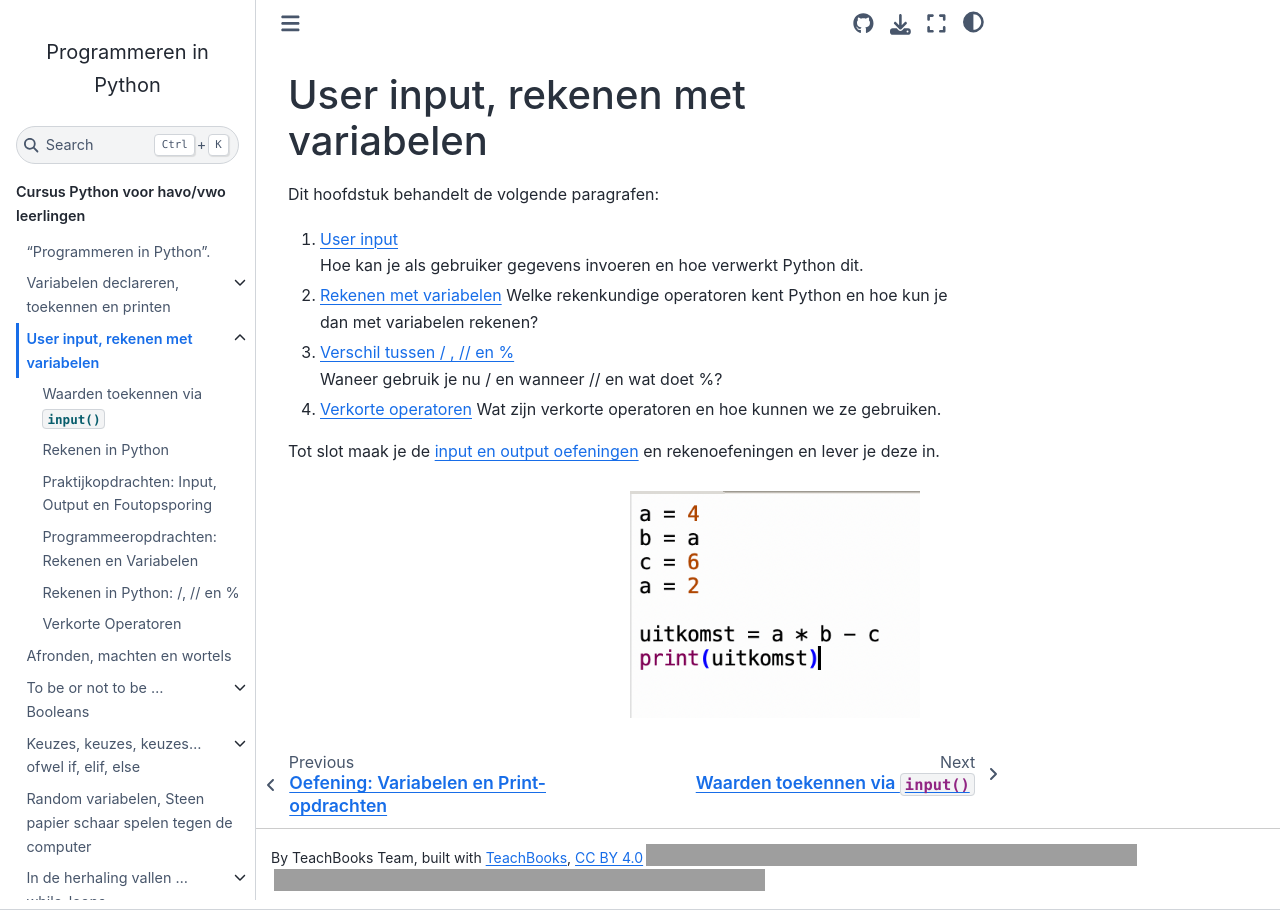
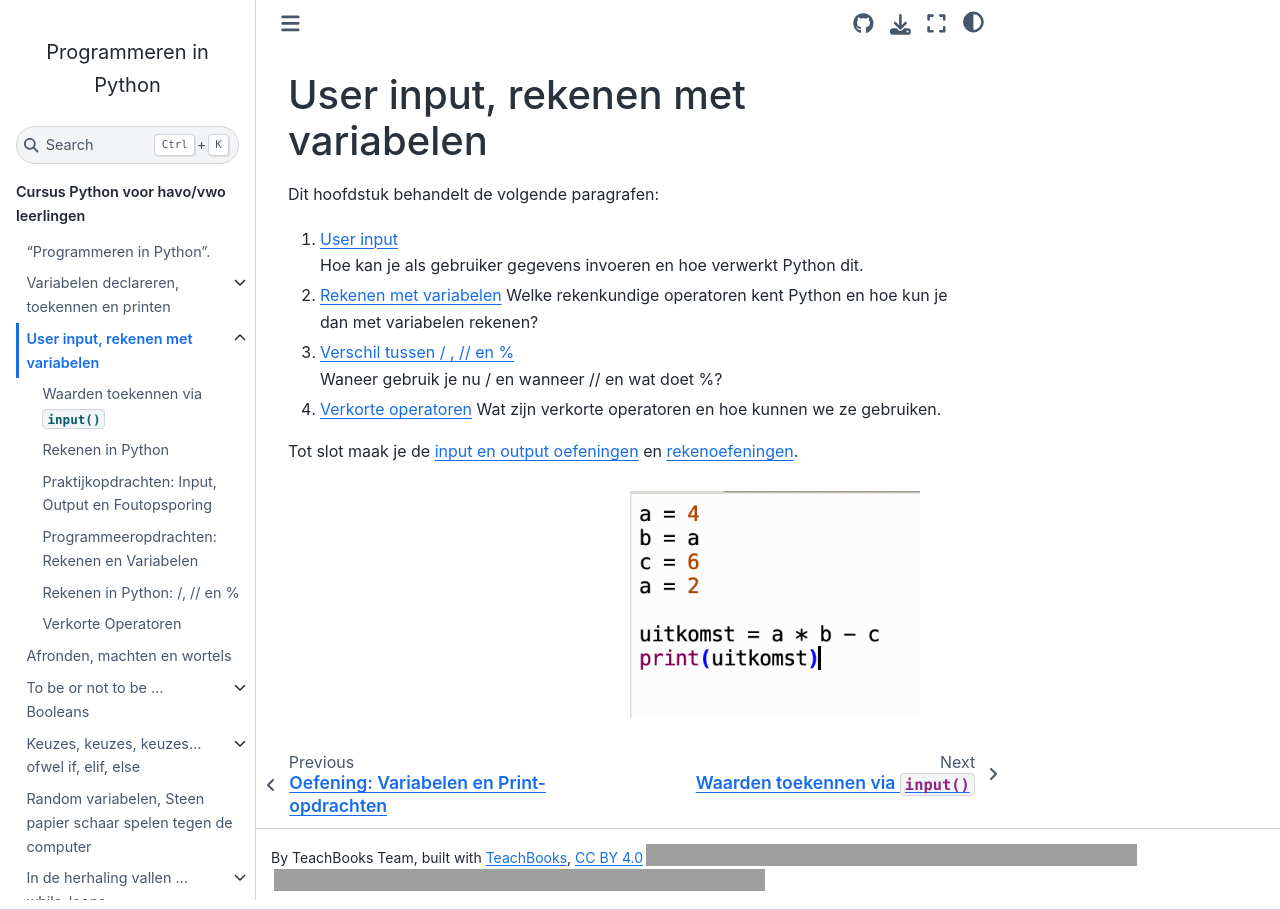
Before and after one commit to nerdyJuffie/PythonProgrammeren, a Jupyter Book: the page built from book/some_content/hoofdstuk2.md, in a window 1280 px wide, cut to the strip 0-910 px from the top of the page. Built offline with Jupyter Book 1.0.4 settings and Sphinx 7.4.7 and the Sphinx Book theme 1.1.4, drawn with Linux system fonts in a browser that asks for light colours; pages that are not in the unit, such as notebooks, are missing from menus; comment, search, counter and statistics services are not loaded; grey boxes are pictures that could not be loaded.

Commit message:
Update hoofdstuk2.md

````diff
--- a/book/some_content/hoofdstuk2.md
+++ b/book/some_content/hoofdstuk2.md
@@ -10,7 +10,7 @@
 4. [Verkorte operatoren](verkorte_operatoren.ipynb)
    Wat zijn verkorte operatoren en hoe kunnen we ze gebruiken.
 
-Tot slot maak je de [input en output oefeningen](input_output_oefeningen.ipynb) en [rekenoefeningen](oefeningen_rekenen.ipynb) en lever je deze in.
+Tot slot maak je de [input en output oefeningen](input_output_oefeningen.ipynb) en [rekenoefeningen](rekenen_oefenen.ipynb).
 
 ```{figure} ../figures/rekenen.png
 ---
````
